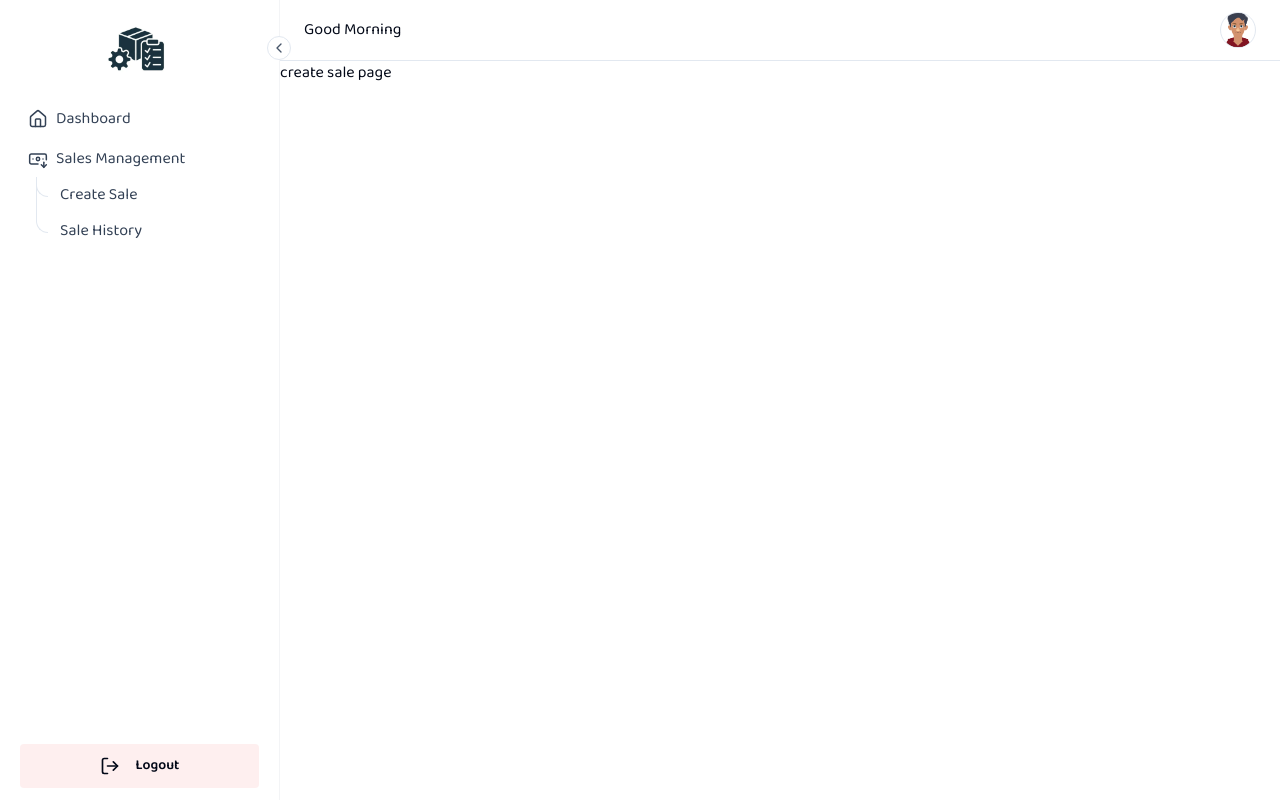
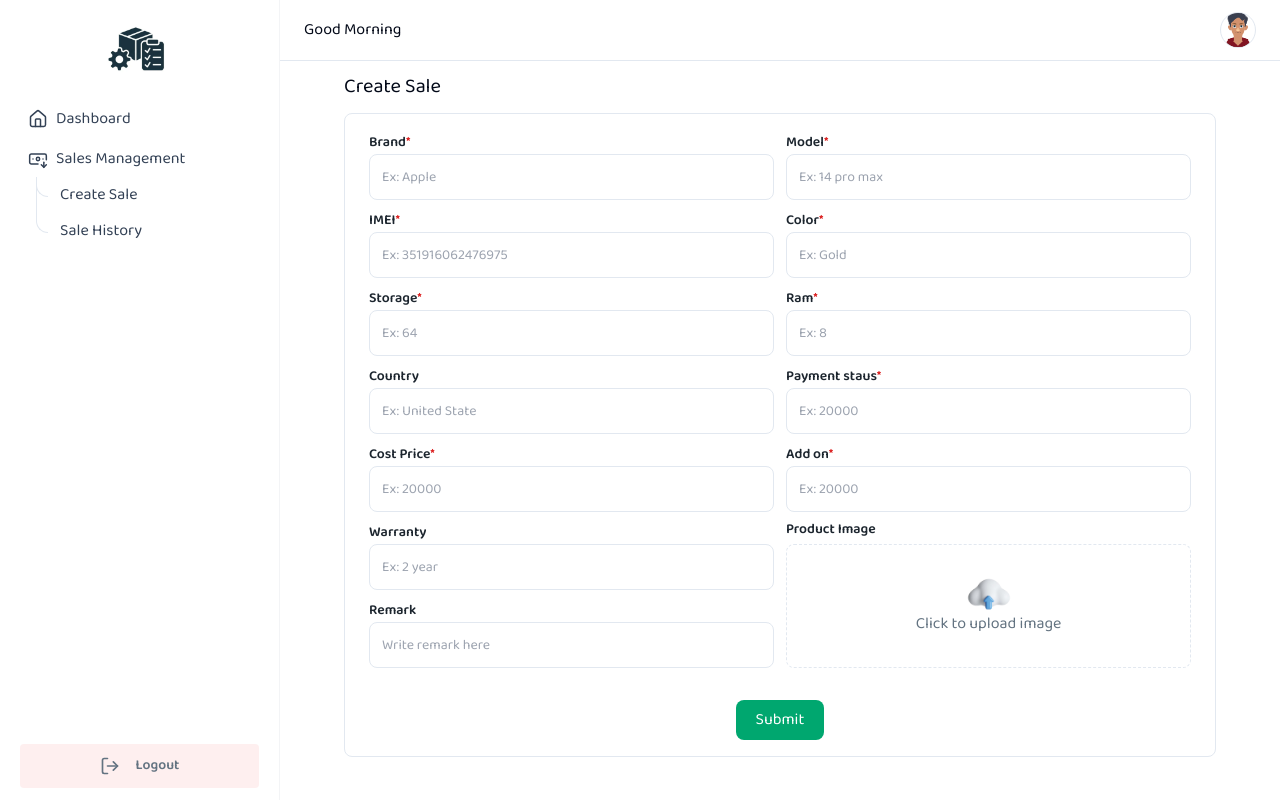
Before and after one commit to saadi001/inventory-system, a React (Vite) app: page /create-sale in a window 1280 px wide. Built offline with nearby package versions, Linux system fonts and the light colour scheme.

Commit message:
create sale form created

```diff
--- a/src/Home/Home.jsx
+++ b/src/Home/Home.jsx
@@ -1,5 +1,5 @@
 const Home = () => {
-  return <div className="font-baloo">home page</div>;
+  return <div className="font-baloo px-6 py-2">home page</div>;
 };
 
 export default Home;
--- /dev/null
+++ b/src/components/Form/CustomInput/CustomInput.jsx
@@ -0,0 +1,28 @@
+const CustomInput = ({
+  id,
+  label,
+  required,
+  disabled,
+  placeholder,
+  type,
+  ...props
+}) => {
+  return (
+    <div className="">
+      <label htmlFor={id} className="text-headerColor text-sm font-semibold ">
+        {label}
+        {required && <span className="text-red-600">*</span>}
+      </label>
+      <input
+        type={type || "text"}
+        id={id}
+        disabled={disabled}
+        placeholder={placeholder}
+        className="w-full  h-auto border rounded-lg flex-1 text-base  px-3 py-2.5 text-headerColor focus:outline-1 hover:border-gray-600 focus:outline-primaryColor placeholder:font-publicSans placeholder:text-sm"
+        {...props}
+      />
+    </div>
+  );
+};
+
+export default CustomInput;
--- /dev/null
+++ b/src/components/Form/FileUpload/FileUpload.jsx
@@ -0,0 +1,20 @@
+import upload from "../../../assets/icons/upload icon 3d.png";
+const FileUpload = ({ id, label }) => {
+  return (
+    <div className="flex flex-col h-full">
+      <label htmlFor={id} className="text-headerColor text-sm font-semibold">
+        {label}
+      </label>
+      <label
+        htmlFor={id}
+        className="border border-dashed border-slate-200 h-full flex items-center justify-center flex-col mt-1 rounded-lg cursor-pointer"
+      >
+        <img src={upload} alt="" className="w-12" />
+        <p className="text-textColor">Click to upload image</p>
+      </label>
+      <input type="file" id={id} className="" hidden />
+    </div>
+  );
+};
+
+export default FileUpload;
--- a/src/layouts/MainLayout.jsx
+++ b/src/layouts/MainLayout.jsx
@@ -1,7 +1,7 @@
 import { SidebarMenu } from "@/assets/data/SidebarMenu";
 import Navbar from "@/components/Navbar/Navbar";
 import { ScrollArea } from "@/components/ui/scroll-area";
-import { ChevronLeft, LogOut } from "lucide-react";
+import { LogOut } from "lucide-react";
 import { Link, Outlet } from "react-router";
 import logo from "../assets/logo/logo.png";
 
@@ -15,9 +15,9 @@ const MainLayout = () => {
           <div className="flex justify-center">
             <img src={logo} alt="logo" className="w-20" />
           </div>
-          <div className="border rounded-full bg-white absolute top-1/2 -translate-y-1/2  -right-3 w-6 h-6 flex items-center justify-center cursor-pointer hover:bg-slate-100 z-[50]">
+          {/* <div className="border rounded-full bg-white absolute top-1/2 -translate-y-1/2  -right-3 w-6 h-6 flex items-center justify-center cursor-pointer hover:bg-slate-100 z-[50]">
             <ChevronLeft size={16} className="text-slate-600" />
-          </div>
+          </div> */}
         </div>
 
         {/* Middle: Scrollable Menu */}
--- a/src/pages/CreateSale.jsx
+++ b/src/pages/CreateSale.jsx
@@ -1,5 +1,100 @@
+import CustomInput from "@/components/Form/CustomInput/CustomInput";
+import FileUpload from "@/components/Form/FileUpload/FileUpload";
+
 const CreateSale = () => {
-  return <div>create sale page</div>;
+  return (
+    <div className="max-w-[1500] xl:mx-auto xl:px-16 lg:px-14 md:px-10 sm:px-6 px-3 mt-3 mb-8">
+      <h4 className="text-xl font-light">Create Sale</h4>
+      <form className="border rounded-lg px-6 p-4 flex flex-col gap-5 mt-3">
+        <div className="grid grid-cols-2 gap-x-3 gap-y-2">
+          <CustomInput
+            id={"brand"}
+            label={"Brand"}
+            required={true}
+            placeholder={"Ex: Apple"}
+          />
+          <CustomInput
+            id={"model"}
+            label={"Model"}
+            required={true}
+            placeholder={"Ex: 14 pro max"}
+          />
+          <CustomInput
+            id={"imei"}
+            label={"IMEI"}
+            required={true}
+            placeholder={"Ex: 351916062476975"}
+          />
+          <CustomInput
+            id={"color"}
+            label={"Color"}
+            required={true}
+            placeholder={"Ex: Gold"}
+          />
+          <CustomInput
+            id={"storage"}
+            label={"Storage"}
+            type={"number"}
+            required={true}
+            placeholder={"Ex: 64"}
+          />
+          <CustomInput
+            id={"ram"}
+            label={"Ram"}
+            type={"number"}
+            required={true}
+            placeholder={"Ex: 8"}
+          />
+          <CustomInput
+            id={"country"}
+            label={"Country"}
+            placeholder={"Ex: United State"}
+          />
+          <CustomInput
+            id={"paidStatus"}
+            label={"Payment staus"}
+            required={true}
+            placeholder={"Ex: 20000"}
+          />
+          <CustomInput
+            id={"costPrice"}
+            label={"Cost Price"}
+            required={true}
+            placeholder={"Ex: 20000"}
+          />
+
+          <CustomInput
+            id={"addOn"}
+            label={"Add on"}
+            required={true}
+            placeholder={"Ex: 20000"}
+          />
+          <CustomInput
+            id={"warranty"}
+            label={"Warranty"}
+            placeholder={"Ex: 2 year"}
+          />
+          <div className="row-span-2">
+            <FileUpload id={"productPhoto"} label={"Product Image"} />
+          </div>
+          <CustomInput
+            id={"remark"}
+            label={"Remark"}
+            placeholder={"Write remark here"}
+          />
+        </div>
+
+        <div className="flex justify-center mt-3">
+          <button
+            type="submit"
+            className="bg-primaryColor hover:bg-primaryHover transition-all px-5 py-2 rounded-lg text-white"
+          >
+            Submit
+          </button>
+        </div>
+      </form>
+    </div>
+  );
 };
 
 export default CreateSale;
--- a/tailwind.config.js
+++ b/tailwind.config.js
@@ -10,6 +10,14 @@ export default {
         sm: "calc(var(--radius) - 4px)",
       },
       colors: {
+        primaryColor: "#00A76F",
+        primaryHover: "#007867",
+        primaryBackground: "#C8FAD6",
+        secondaryColor: "#8E33FF",
+        secondaryBackground: "#EFD6FF",
+        infoColor: "#00B8D9",
+        textColor: "#637381",
+        headerColor: "#1c252e",
         background: "hsl(var(--background))",
         foreground: "hsl(var(--foreground))",
         card: {
```
Also changed, not shown: src/assets/icons/upload icon 3d.png (added), src/assets/icons/upload icon.avif (added).
